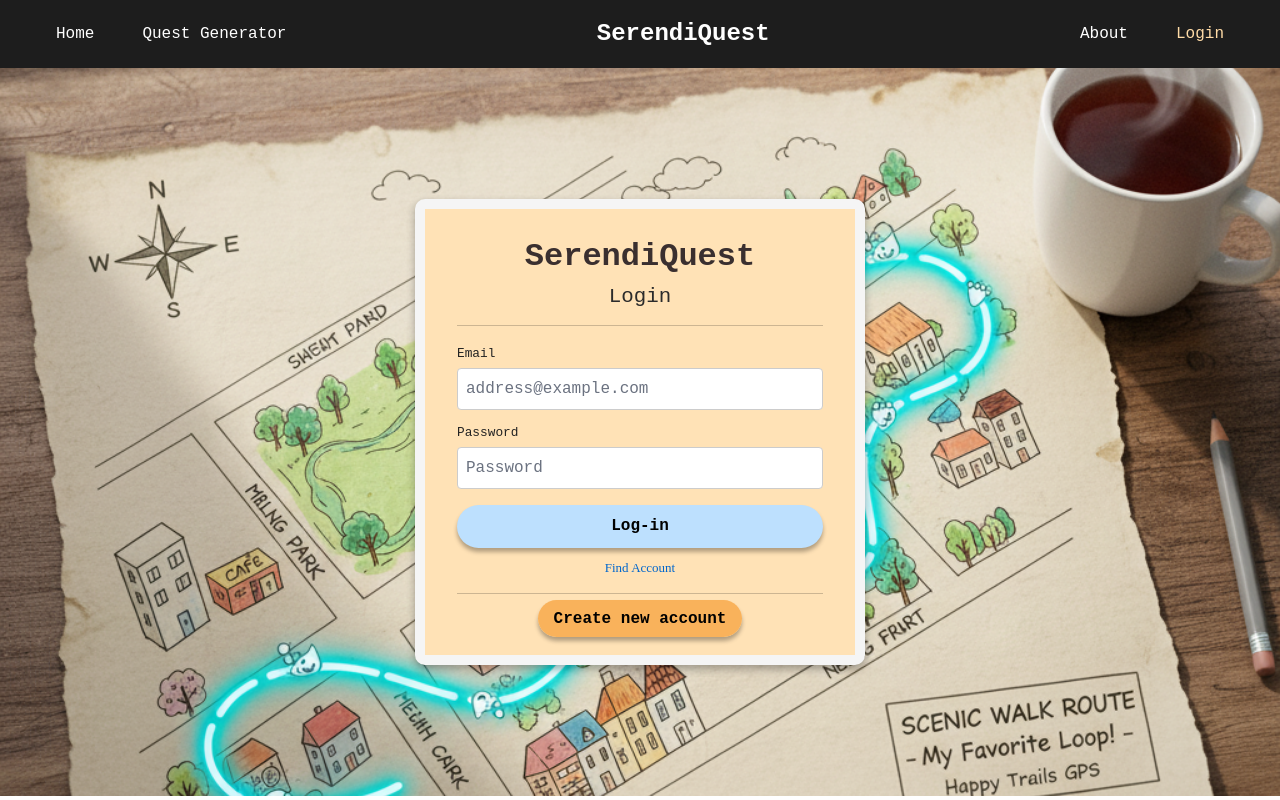
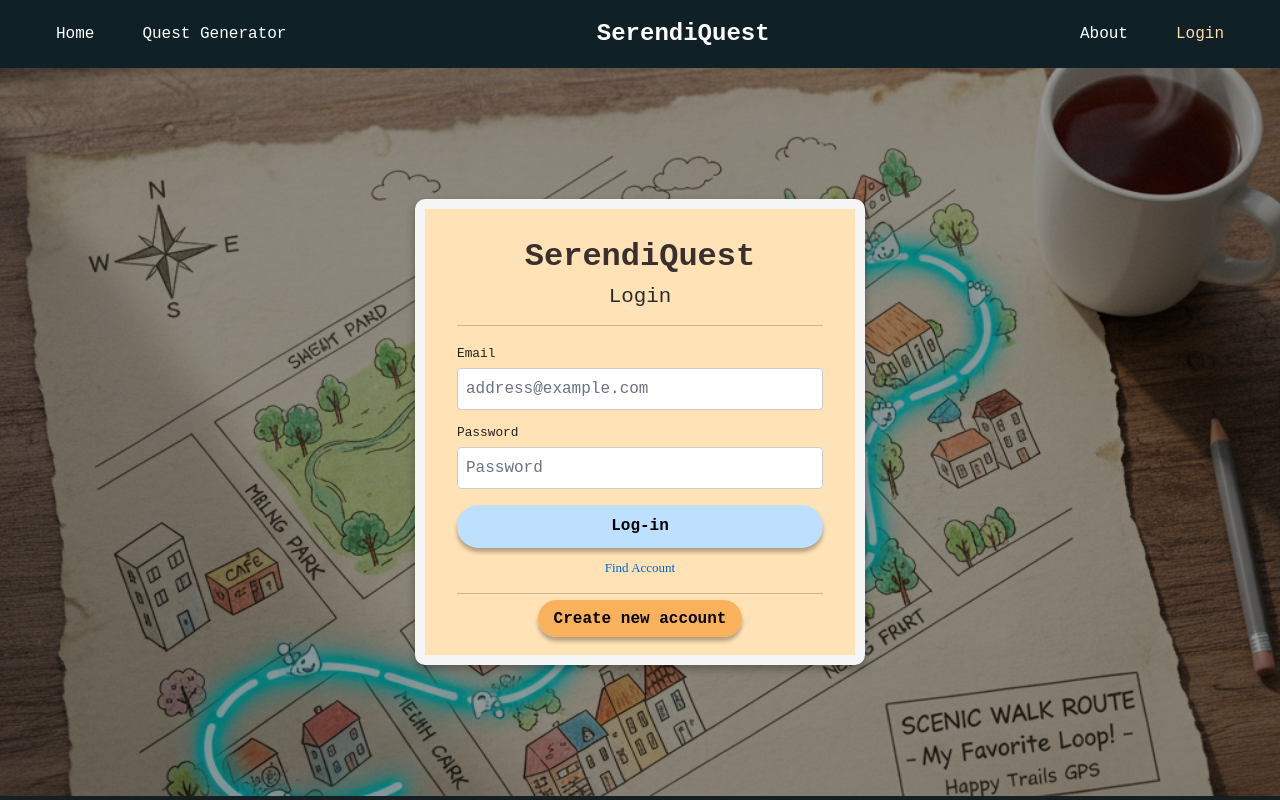
Before and after one commit to ReinaC26/csci-39548-project, a React (Create React App) app: page /login in a window 1280 px wide. Built offline with nearby package versions, Linux system fonts and the light colour scheme; a web font is replaced by a local one.

Commit message:
Update login/sigup page and about page background

```diff
--- a/src/components/Login.css
+++ b/src/components/Login.css
@@ -50,6 +50,14 @@
   border: 1px solid #ccc;
   border-radius: 4px;
   font-family: inherit;
+  transition: all 0.3s ease;
+}
+
+.login-form input:focus {
+  outline: none;
+  border: 2px solid #76a3ca;
+  box-shadow: 0 0 15px rgba(189, 224, 254, 0.5);
+  transform: translateY(-2px);
 }
 
 .login-btn {
--- a/src/components/Login.jsx
+++ b/src/components/Login.jsx
@@ -6,7 +6,7 @@ import FindAccount from "./FindAccount";
 function Login() {
   const [isFindMode, setIsFindMode] = useState("");
   const bgStyle = {
-    backgroundImage: `url(${process.env.PUBLIC_URL}/LoginBackground.png)`,
+    backgroundImage: `linear-gradient(rgba(0, 0, 0, 0.4), rgba(0, 0, 0, 0.4)), url(${process.env.PUBLIC_URL}/LoginBackground.png)`,
   };
 
   return (
--- a/src/components/Signup.jsx
+++ b/src/components/Signup.jsx
@@ -4,7 +4,7 @@ import SignupForm from "./SignupForm";
 
 function Signup() {
   const bgStyle = {
-    backgroundImage: `url(${process.env.PUBLIC_URL}/LoginBackground.png)`,
+    backgroundImage: `linear-gradient(rgba(0, 0, 0, 0.4), rgba(0, 0, 0, 0.4)), url(${process.env.PUBLIC_URL}/LoginBackground.png)`,
   };
 
   return (
--- a/src/pages/AboutPage.css
+++ b/src/pages/AboutPage.css
@@ -4,7 +4,7 @@
     background: linear-gradient(#0f2027 0%, #C0DBE4 10%, #2c5364 50%, #1a3a52 75%, #1d1d1d 100%);
     background-size: 400% 400%;
     animation: gradientShift 15s ease infinite;
-    position: relative;
+    position: flex;
     padding-bottom: 3rem;
 }
 .about-page::before {
--- a/src/pages/LoginPage.jsx
+++ b/src/pages/LoginPage.jsx
@@ -5,7 +5,7 @@ import Login from "../components/Login";
 
 function LoginPage() {
   return (
-    <div className="bg-[#1d1d1d]">
+    <div className="min-h-screen animate-gradientShift bg-[linear-gradient(#0f2027_0%,#1d1d1d_50%,#1d1d1d_75%,#1d1d1d_100%)] bg-[length:400%_400%]">
       <Navbar />
       <Login />
     </div>
--- a/src/pages/ProfilePage.css
+++ b/src/pages/ProfilePage.css
@@ -2,7 +2,7 @@
 
 .profile-page {
     min-height: 100vh;
-    background: linear-gradient(135deg, #0f2027 0%, #203a43 25%, #2c5364 50%, #1a3a52 75%, #0f2027 100%);
+    background: #1d1d1d;
     background-size: 400% 400%;
     animation: gradientShift 15s ease infinite;
     position: relative;
--- a/src/pages/QuestGeneratorPage.jsx
+++ b/src/pages/QuestGeneratorPage.jsx
@@ -172,7 +172,7 @@ function QuestGeneratorPage() {
                             }}
                         />
                     </div>
-                    <div className="customize-slider-container" style={{ width: '90%' }}>
+                    <div className="customize-slider-container">
                         <input
                             type="range"
                             min="0"
--- a/src/pages/SignupPage.jsx
+++ b/src/pages/SignupPage.jsx
@@ -5,7 +5,7 @@ import Signup from "../components/Signup";
 
 function SignupPage() {
   return (
-    <div className="bg-[#1d1d1d]">
+    <div className="min-h-screen animate-gradientShift bg-[linear-gradient(#0f2027_0%,#1d1d1d_50%,#1d1d1d_75%,#1d1d1d_100%)] bg-[length:400%_400%]">
       <Navbar />
       <Signup />
     </div>
```
